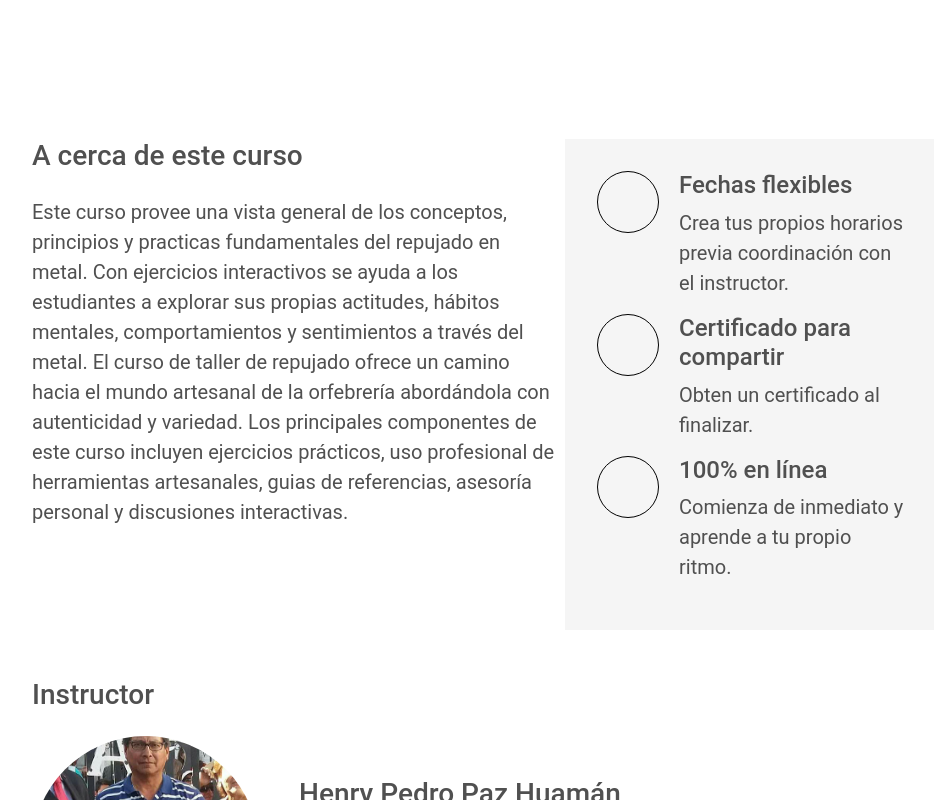
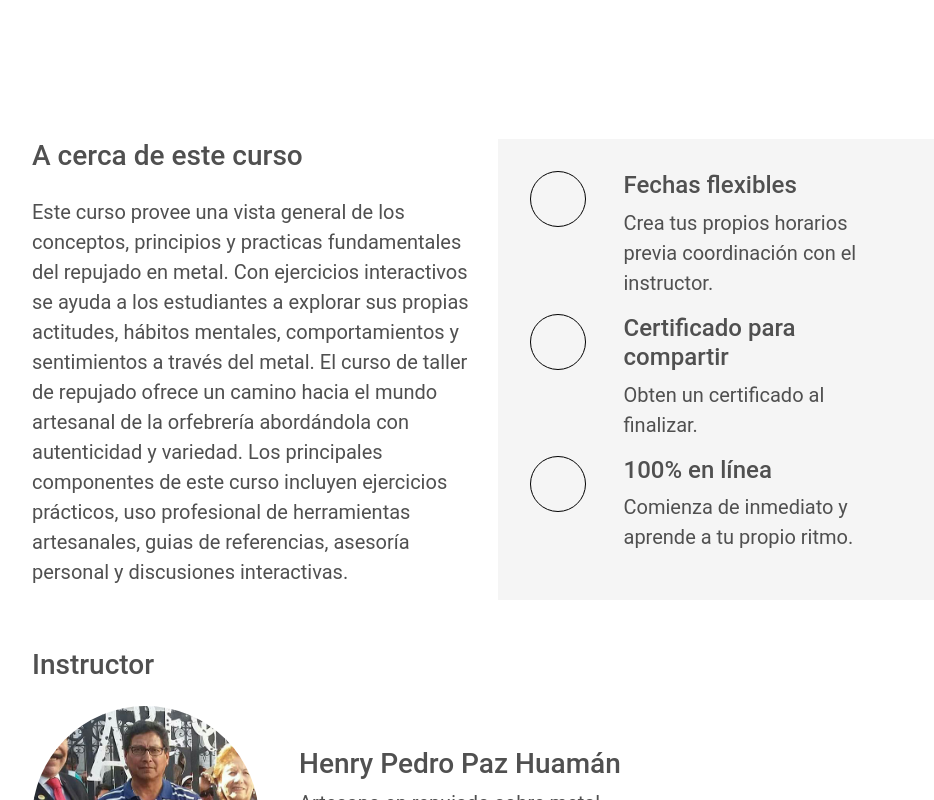
Before and after one commit to MadDog-420/MetalArt, a Vue app: page /learn in a window 1280 px wide. Shown: the part 1400-2200 px from the top of the page, without its empty margins (152-1086 px from the left). Built offline with nearby package versions, Linux system fonts and the light colour scheme.

Commit message:
Learn view last changes and learn route activation

```diff
--- a/package.json
+++ b/package.json
@@ -1,5 +1,5 @@
 {
-  "name": "proyecto-0",
+  "name": "metal-art",
   "version": "0.1.0",
   "private": true,
   "scripts": {
--- a/src/components/Footer.vue
+++ b/src/components/Footer.vue
@@ -11,7 +11,7 @@
                         <div class="col col-6 col-sm-12"><li class="my-auto"><router-link to="/" class="nav-link text-white">Inicio</router-link></li></div>
                         <div class="col col-6 col-sm-12"><li class="my-auto"><router-link to="/gallery" class="nav-link text-white">Galería</router-link></li></div>
                         <div class="col col-6 col-sm-12"><li class="my-auto"><router-link to="/about" class="nav-link text-white">La marca</router-link></li></div>
-                        <div class="col col-6 col-sm-12"><li class="my-auto"><router-link to="/" class="nav-link disable text-white">Aprende</router-link></li></div>
+                        <div class="col col-6 col-sm-12"><li class="my-auto"><router-link to="/learn" class="nav-link text-white">Aprende</router-link></li></div>
                         <div class="col col-6 col-sm-12"><li class="my-auto"><router-link to="/contact" class="nav-link text-white">Contacto</router-link></li></div>
                     </div>
                 </ul>
--- a/src/components/Header.vue
+++ b/src/components/Header.vue
@@ -24,7 +24,7 @@
                     <ul class="navbar-nav me-auto my-md-5 my-lg-0">
                         <li class="nav-item"><router-link to="/" class="nav-link mx-3 text-white" data-toggle="collapse" data-target=".navbar-collapse.show">Inicio</router-link></li>
                         <li class="nav-item"><router-link to="/about" class="nav-link mx-3 text-white" data-toggle="collapse" data-target=".navbar-collapse.show">La Marca</router-link></li>
-                        <li class="nav-item"><a href="#" class="nav-link disable mx-3 text-white" data-toggle="collapse" data-target=".navbar-collapse.show">Aprende</a></li>
+                        <li class="nav-item"><router-link to="/learn" class="nav-link mx-3 text-white" data-toggle="collapse" data-target=".navbar-collapse.show">Aprende</router-link></li>
                         <li class="nav-item"><router-link to="/contact" class="nav-link mx-3 text-white" data-toggle="collapse" data-target=".navbar-collapse.show">Contacto</router-link></li>
                     </ul>
                     <span class="navbar-text text-white text-center">
--- a/src/views/Home.vue
+++ b/src/views/Home.vue
@@ -21,10 +21,15 @@
             </div>
         </div>
         <div class="row" style="margin: -1px">
-            <div class="my-col col-sm-5 no-available">
+            <div class="my-col col-sm-5">
                 <img src="..\assets\img\Enmascarar_grupo_21.jpg">
-                <div class="darken-bg no-available">
+                <!--<div class="darken-bg no-available">
                     <h3 class="center">APRENDE <br/><span class="coming-soon">(DISPONIBLE PRONTO)</span></h3>
+                </div>-->
+                <div class="darken-bg">
+                    <router-link to="/learn">
+                        <h3 class="center">APRENDE</h3>
+                    </router-link>
                 </div>
             </div>
             <div class="my-col col-sm">
--- a/src/views/Learn.vue
+++ b/src/views/Learn.vue
@@ -8,7 +8,7 @@
         <div class="row g-5 mt-md-4">
           <div class="my-col col-12 ps-md-3">
             <div class="col-12 d-flex flex-column">
-              <h2 class="mb-md-5 mt-md-auto title">Taller de repujado</h2>
+              <h2 class="mb-md-5 mt-3 mt-md-auto title">Taller de repujado</h2>
             </div>
           </div>
           <div class="my-col col-12 ps-md-3 instructor-card">
@@ -17,8 +17,8 @@
               <h3 class="mt-md-auto">Henry Pedro Paz Huamán</h3>
               <h4 class="mt-md-auto subtitle">INSTRUCTOR</h4>
             </div>
-            <div class="d-flex flex-column my-auto ms-auto">
-              <button type="button" class="btn btn-outline-dark inscription-button">Inscríbete gratis</button>
+            <div class="d-flex flex-column my-auto ms-auto inscription-button-container">
+              <button type="button" class="btn btn-outline-dark inscription-button" @click="goInscription()">Inscríbete gratis</button>
             </div>
           </div>
           <div class="my-col col-12 ps-md-3 video-container">
@@ -35,35 +35,49 @@
             </div>
           </div>
           <div class="my-col col-12 ps-md-3">
-            <div class="col-md-7 d-flex flex-column">
+            <div class="row">
+              <div class="col pe-md-3 d-flex flex-column course-description-container">
                 <h3 class="mb-md-3">A cerca de este curso</h3>
                 <p class="ms-md-0 mt-2 mb-md-auto text-justify">Este curso provee una vista general de los conceptos, principios y practicas fundamentales del repujado en metal. Con ejercicios interactivos se ayuda a los estudiantes a explorar sus propias actitudes, hábitos mentales, comportamientos y sentimientos a través del metal. El curso de taller de repujado ofrece un camino hacia el mundo artesanal de la orfebrería abordándola con autenticidad y variedad. Los principales componentes de este curso incluyen ejercicios prácticos, uso profesional de herramientas artesanales, guias de referencias, asesoría personal y discusiones interactivas.</p>
               </div>
-            <div class="d-flex flex-column ms-auto">
+              <div class="col d-flex flex-column ms-auto features-conatiner">
                 <div class="features">
                   <ul>
                     <li>
+                      <div class="row w-100">
+                        <div class="col-3 col-md-4 col-xl-3">
                           <span class="circle-list"></span>
-                    <div>
+                        </div>
+                        <div class="col">
                           <h4>Fechas flexibles</h4>
                           <p>Crea tus propios horarios previa coordinación con el instructor.</p>
                         </div>
+                      </div>
                     </li>
                     <li>
+                      <div class="row w-100">
+                        <div class="col-3 col-md-4 col-xl-3">
                           <span class="circle-list"></span>
-                    <div>
+                        </div>
+                        <div class="col">
                           <h4>Certificado para compartir</h4>
                           <p>Obten un certificado al finalizar.</p>
                         </div>
+                      </div>
                     </li>
                     <li>
+                      <div class="row w-100">
+                        <div class="col-3 col-md-4 col-xl-3">
                           <span class="circle-list"></span>
-                    <div>
+                        </div>
+                        <div class="col">
                           <h4>100% en línea</h4>
                           <p>Comienza de inmediato y aprende a tu propio ritmo.</p>
                         </div>
+                      </div>
                     </li>
                   </ul>
+                </div>
               </div>
             </div>
           </div>
@@ -72,7 +86,7 @@
               <h3 class="mb-md-4">Instructor</h3>
               <img class="profile-picture" src="..\assets\img\la-marca-1-f.jpg">
             </div>
-            <div class="d-flex flex-column my-auto">
+            <div class="d-flex flex-column my-auto pt-4 pt-md-0">
               <h3>Henry Pedro Paz Huamán</h3>
               <p>Artesano en repujado sobre metal</p>
             </div>
@@ -81,13 +95,13 @@
       </First>
       <div class="sub-gallery-container pb-5 px-4">
         <div class="row sub-gallery">
-          <div class="col col-6">
+          <div class="col col-12 col-md-6">
             <img class="inscription-img responsive-img" src="..\assets\img\herramienta_repujado.png">
           </div>
-          <div class="col-6 d-flex">
-            <div class="m-auto" style="height: fit-content;">
+          <div class="col col-12 col-md-6 d-flex">
+            <div class="m-auto caption" style="height: fit-content;">
               <h3 class="text-center mt-4 pb-4" style="width: fit-content">Aprende una nueva habilidad</h3>
-              <button type="button" class="btn btn-dark inscription-button">Inscríbete gratis</button>
+              <button type="button" class="btn btn-dark inscription-button" @click="goInscription()">Inscríbete gratis</button>
             </div>
           </div>
         </div>
@@ -127,6 +141,9 @@ export default {
         this.videoIsPlaying = false;
         document.getElementsByName('media-video')[0].pause();
       }
+    },
+    goInscription(){
+      window.open('https://api.whatsapp.com/send?phone=959856919&text=Hola👋,%20me%20gustar%C3%ADa%20inscribirme%20en%20el%20curso%20de%20repujado', '_blank');
     }
   }
 }
@@ -164,6 +181,7 @@ export default {
   margin: 0 2.5rem 0 0;
   border-radius: 50%;
   object-fit: cover;
+  object-position: top;
 }
 .inscription-button{
   font-size: 2.5em;
@@ -196,6 +214,9 @@ export default {
 .play-button.no-play img:hover{
   opacity: 0;
 }
+.features-conatiner{
+  width: 330px;
+}
 .features{
   padding: 2rem;
   background-color: #F5F5F5;
@@ -207,14 +228,10 @@ export default {
 .features li{
   display: flex;
 }
-.features li > div{
-  max-width: 225px;
-  display: inline-block;
-}
 .features .circle-list{
   display: inline-block;
-  width: 62px;
-  height: 62px;
+  width: 56px;
+  height: 56px;
   margin-right: 20px;
   border: 1px solid #000;
   border-radius: 50%;
@@ -226,11 +243,22 @@ export default {
 .responsive-img{
   width: 100%;
 }
-.inscription-img{}
 
 @media (max-width: 1232px) {
   .sub-gallery{
     max-width: 87%;
+  }
+}
+@media (max-width: 1200px) {
+  .instructor-card{
+    flex-wrap: wrap;
+  }
+  .inscription-button-container{
+    width: 100%;
+    margin-top: 2rem !important;
+  }
+  .inscription-button-container button{
+    width: 100%;
   }
 }
 @media (min-width: 992px) {
@@ -238,17 +266,36 @@ export default {
     font-size: 20px;
   }
 }
+@media (max-width: 853px) {
+  .course-description-container{
+    flex: unset;
+  }
+  .features-conatiner{
+    width: 100%;
+    margin-top: 2rem;
+  }
+}
 @media (max-width: 768px){
+  p {
+    text-align: justify;
+  }
   .first{
     padding: 1em 0;
     margin: 0 auto 3rem auto;
     max-width: 70%;
   }
+  .first .title{
+    font-size: 36px;
+  }
   .sub-gallery{
     max-width: 70%;
   }
-  p {
-    text-align: justify;
+  .profile-picture{
+    margin-right: 1.5rem;
+  }
+  .caption{
+    display: flex;
+    flex-direction: column;
   }
 }
 @media (max-width: 576px){
@@ -258,6 +305,28 @@ export default {
   }
   .main >.container-fluid{
     margin-top: 80px;
+  }
+  .features{
+    width: 120%;
+    margin-left: -10%;
+    padding: 1.5rem;
+  }
+  .instructor-card{
+    margin-top: 2rem;
+  }
+  .instructor-card h3{
+    font-size: unset;
+  }
+  .instructor-card h4{
+    font-size: unset;
+  }
+  .profile-picture{
+    width: 50px;
+    height: 50px;
+  }
+  .inscription-button{
+    font-size: 30px;
+    margin: 0 auto;
   }
   .sub-gallery{
     max-width: 99% !important;
@@ -269,5 +338,9 @@ export default {
     padding-right: 0;
     padding-left: 0;
   }
+  .instructor-info .profile-picture{
+    width: 113.5px;
+    height: 113.5px;
+  }
 }
 </style>
```
Also changed, not shown: 20 other files (tests, documents, lock files or other folders). Lines whose indentation alone changed are shown as unchanged.
